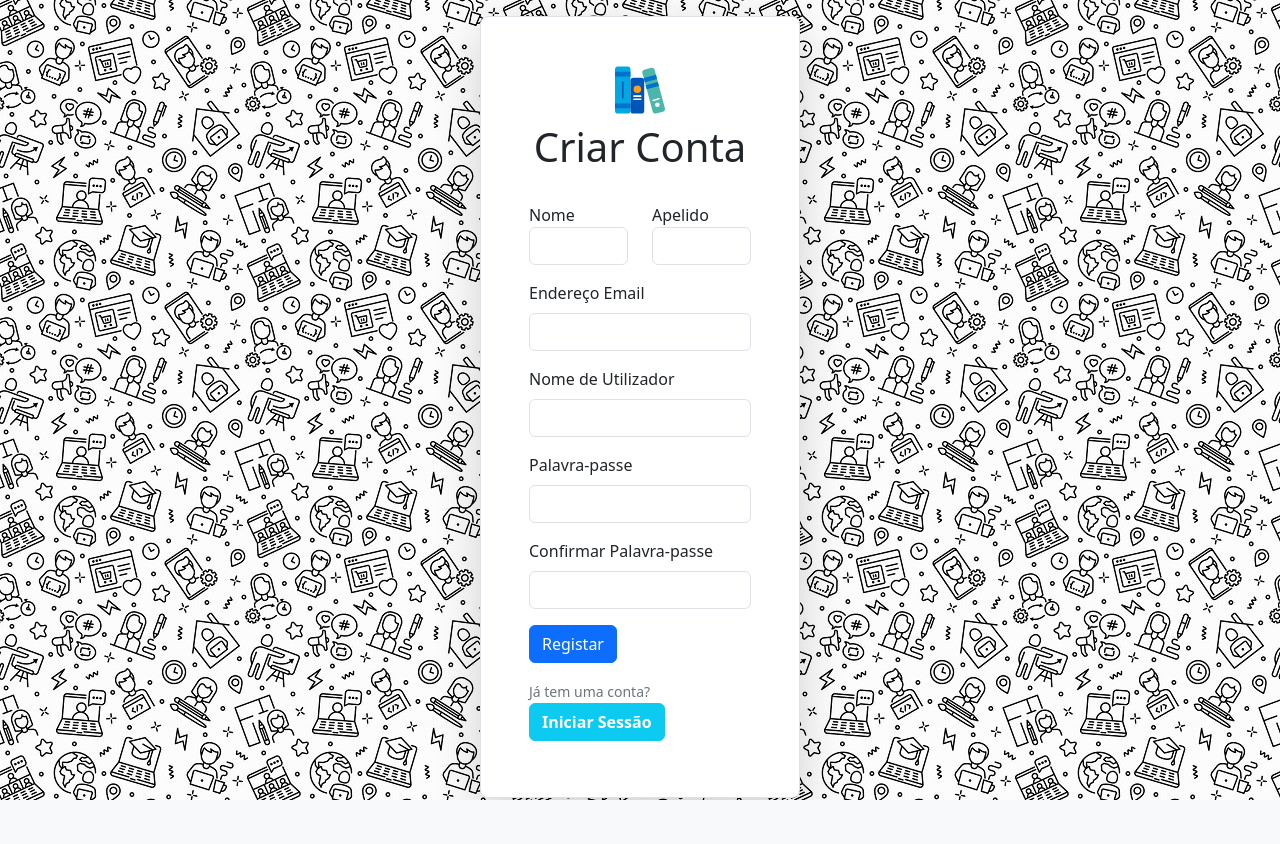
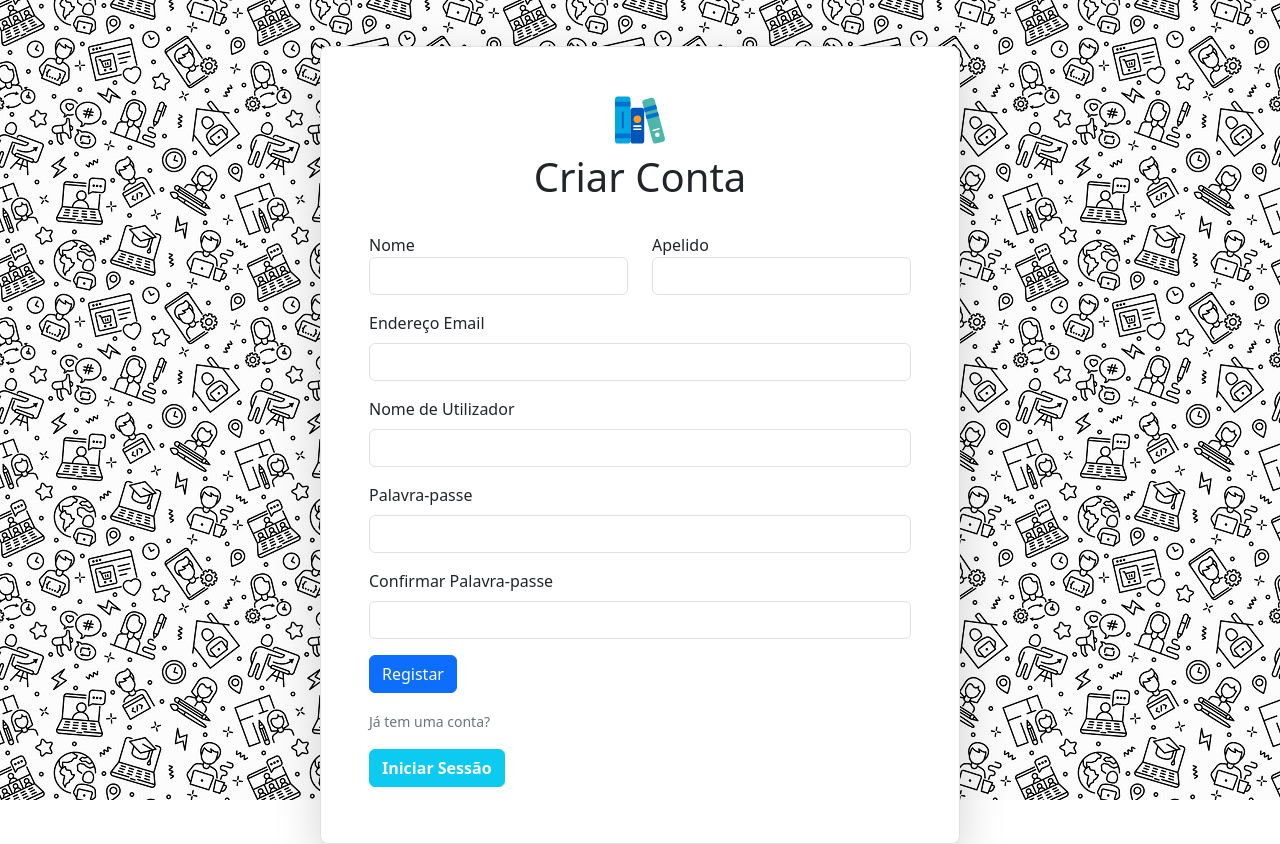
Before and after one commit to Kurt3z/library_project, a Django app: page /users/register/ in a window 1280 px wide. Shown: the part 104-948 px from the top of the page. Before the commit the page ends 904 px from the top, so only its background shows below. Run offline with Django 4.2, Linux system fonts and the light colour scheme; some libraries are stand-ins or nearby versions.

Commit message:
Template Adjustments

```diff
--- a/templates/navbar.html
+++ b/templates/navbar.html
@@ -5,7 +5,7 @@
         <img src="{% static 'images/icon.svg' %}" alt="" height="40" />
     </a>
     <button
-        class="navbar-toggler text-white bg-light"
+        class="navbar-toggler text-white bg-primary"
         type="button"
         data-bs-toggle="collapse"
         data-bs-target="#navbarNav"
--- a/users/templates/users/login-register.html
+++ b/users/templates/users/login-register.html
@@ -20,7 +20,7 @@
 {% block content %}
     {% if page == "register" %}
         <main class="container-fluid vh-100 d-flex flex-column justify-content-center align-items-center my-0">
-            <div class="container bg-white w-25 p-5 rounded-3 border shadow-lg position-absolute" style="top: 120px">
+            <div class="container bg-white w-50 p-5 rounded-3 border shadow-lg position-absolute" style="top: 150px">
                 <div class="d-flex flex-column justify-content-center align-items-center mb-4">
                     <img src="{% static "images/icon.svg" %}" alt="" height="50" class="mb-2" />
                     <h1>Criar Conta</h1>
@@ -48,12 +48,12 @@
                     <input type="submit" value="Registar" class="btn btn-primary mb-3" />
                 </form>
                 <small class="text-secondary">Já tem uma conta?</small>
-                <h5><a href="{% url "login" %}" class="btn btn-info text-white fw-bold">Iniciar Sessão</a></h5>
+                <h5><a href="{% url "login" %}" class="btn btn-info text-white fw-bold mt-3">Iniciar Sessão</a></h5>
             </div>
         </main>
     {% else %}
         <main class="container-fluid vh-100 d-flex flex-column justify-content-center align-items-center my-0">
-            <div class="container bg-white w-25 p-5 rounded-3 border shadow-lg position-absolute" style="top: 200px">
+            <div class="container bg-white w-50 p-5 rounded-3 border shadow-lg position-absolute" style="top: 200px">
                 <div class="d-flex flex-column justify-content-center align-items-center mb-4">
                     <img src="{% static "images/icon.svg" %}" alt="" height="50" class="mb-2" />
                     <h1>Iniciar Sessão</h1>
@@ -67,7 +67,7 @@
                     <input type="submit" value="Entrar" class="btn btn-primary mb-3" />
                 </form>
                 <small class="text-secondary">Ainda não tem uma conta?</small>
-                <h5><a href="{% url "register" %}" class="btn btn-info text-white fw-bold">Criar Conta</a></h5>
+                <h5><a href="{% url "register" %}" class="btn btn-info text-white fw-bold mt-3">Criar Conta</a></h5>
             </div>
         </main>
     {% endif %}
```
